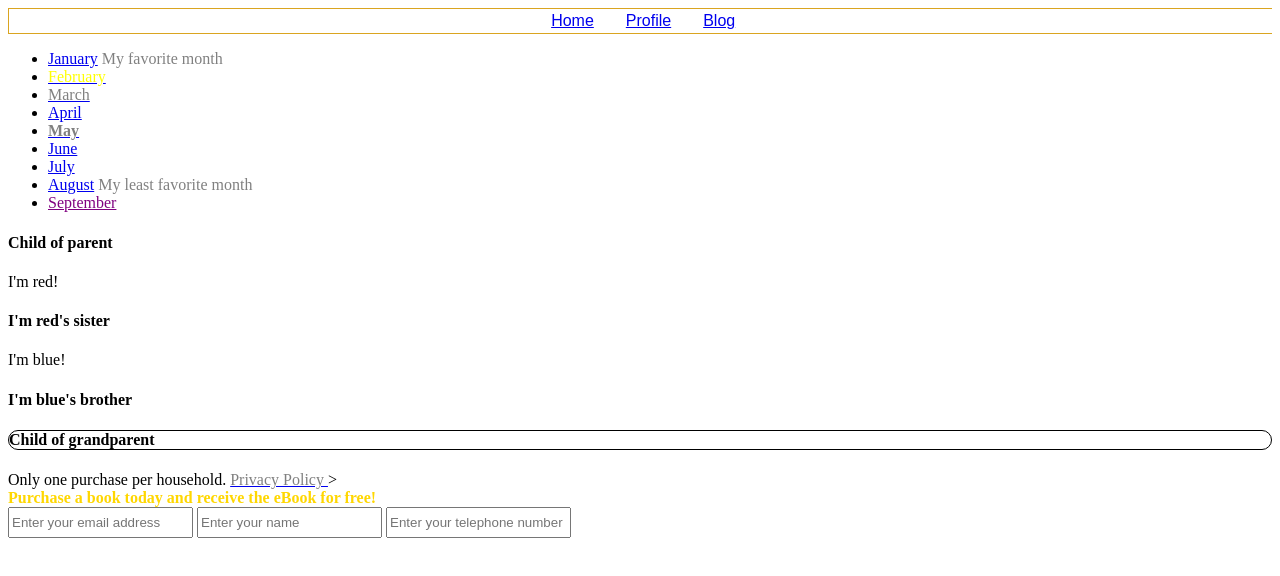
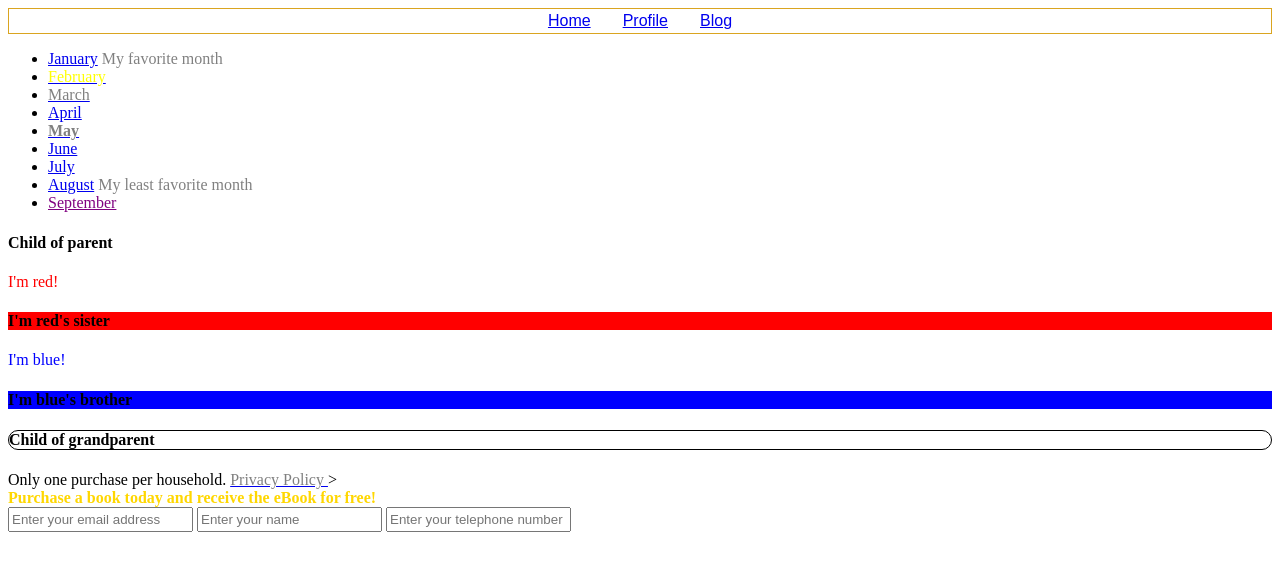
Before and after one commit to omomotyuk/NSS.1-03.CSS_Selectors, a plain HTML site: page index.html in a window 1280 px wide. Drawn offline with Linux system fonts and the light colour scheme; files that its build step writes are made by us from their sources.

Commit message:
final version was added :)

```diff
--- a/css/selectors.css
+++ b/css/selectors.css
@@ -1,4 +1,13 @@
-/* The header element should have a 1px, goldenrod border. */
+*, *:before, *:after {
+    box-sizing: inherit;
+}
+
+/* The CSS box-sizing property allows us to include the padding and border in an element's total width and height. */
+html {
+    box-sizing: border-box;
+}
+
+/* 1. The header element should have a 1px, goldenrod border. */
 header {
     border: 1px solid goldenrod;
 }
@@ -7,7 +16,7 @@ ul {
     align-items: center;
 }
 
-/* Convert the ul in the navigation element into a series of horizontal links with # as the href value, without bullets, and have some space between them horizontally. */
+/* 2. Convert the ul in the navigation element into a series of horizontal links with # as the href value, without bullets, and have some space between them horizontally. */
 nav {
     background-color: white;
     display: flex;
@@ -23,7 +32,7 @@ nav a {
     margin: .2em 1em 0px 1em;
 }
 
-/* Any text in an element with class "disabled" should be colored grey, unless it is an attribute of an anchor tag. If it is an attribute of an anchor tag, it should be colored purple.*/
+/* 4. Any text in an element with class "disabled" should be colored grey, unless it is an attribute of an anchor tag. If it is an attribute of an anchor tag, it should be colored purple.*/
 .disabled {
     color: grey;
 }
@@ -32,19 +41,32 @@ a.disabled {
     color: purple;
 }
 
-/* Any text inside an element with a class of "active" should be colored yellow */
+/* 5. Any text inside an element with a class of "active" should be colored yellow */
 .active {
     color: yellow;
 }
 
-/* Make the "I'm red" text colored red. */
+/* 8. Make the "I'm red" text colored red. */
+.parent div:first-child {
+    color: red;
+}
 
-/* Make the "I'm blue" text colored blue. */
-.parent div + div {
+/* 9. Make the "I'm blue" text colored blue. */
+.parent div:nth-child(3) {
     color: blue;
 }
 
-/* Any h4 that is a direct child of grandparent should have a 1px border with rounded corners. */
+/* 10. The sibling h4 of the red element should have a background color of red. */
+.parent h4:nth-child(2) {
+    background: red;
+}
+
+/* 11. The sibling h4 of the blue element should have background color of blue. */
+.parent h4:nth-of-type(2) {
+    background: blue;
+}
+
+/* 12. Any h4 that is a direct child of grandparent should have a 1px border with rounded corners. */
 .grandparent > h4 {
     border: 1px solid black;
     border-bottom-left-radius: 10px;
@@ -53,13 +75,13 @@ a.disabled {
     border-top-right-radius: 10px;
 }
 
-/* Elements with a class of promo should have bold text that is also colored gold. */
+/* 13. Elements with a class of promo should have bold text that is also colored gold. */
 .promo {
     font-weight: bold;
     color: gold;
 }
 
-/* Without adding any other attributes to the input fields in the footer, write a CSS selector that makes any text input field have a height of 25px. */
+/* 14. Without adding any other attributes to the input fields in the footer, write a CSS selector that makes any text input field have a height of 25px. */
 footer input {
     height: 25px;
 }
--- a/index.html
+++ b/index.html
@@ -4,21 +4,20 @@
     <meta charset="UTF-8">
     <meta name="viewport" content="width=device-width, initial-scale=1.0">
     <meta http-equiv="X-UA-Compatible" content="ie=edge">
-    <link rel="stylesheet" type="text/css" href="selectors.css">
+    <link rel="stylesheet" type="text/css" href="css/selectors.css">
     <title>Document</title>
 </head>
 <body>
 
     <header>
-      <nav> <!-- Ensure that the navigation is semantically marked as such (i.e. wrap it in the correct HTML tag). -->
+      <nav> <!-- 3. Ensure that the navigation is semantically marked as such (i.e. wrap it in the correct HTML tag). -->
           <div><a href="#">Home</a></div>
           <div><a href="#">Profile</a></div>
           <div><a href="#">Blog</a></div>
       </nav>
-
     </header>
 
-    <article> <!-- Section elements should be contained within an article element. -->
+    <article> <!-- 6. Section elements should be contained within an article element. -->
 
       <section>
         <div class="month-list">
@@ -70,7 +69,7 @@
             <h4>Child of parent</h4>
             <div>
               <div>I'm red!</div>
-              <h4>I'm red's sister</h4> <!-- There are two missing closing tags in this document. Make sure you add them back in. -->
+              <h4>I'm red's sister</h4> <!-- 7. There are two missing closing tags in this document. Make sure you add them back in. -->
               <div>I'm blue!</div>
               <h4>I'm blue's brother</h4>
             </div>
@@ -85,7 +84,7 @@
 
         <div class="disclaimer">
           Only one purchase per household.
-          <a href="#"> <!-- There are two missing closing tags in this document. Make sure you add them back in. -->
+          <a href="#"> <!-- 7. There are two missing closing tags in this document. Make sure you add them back in. -->
             <span class="footer-link">
               <span class="disabled">
                 Privacy Policy
@@ -99,9 +98,9 @@
         </div>
 
         <span>
-            <input type="text" name="email" placeholder="Enter your email address">
-            <input type="text" name="name" placeholder="Enter your name">
-            <input type="tel" name="telephone" placeholder="Enter your telephone number">
+          <input type="text" name="email" placeholder="Enter your email address">
+          <input type="text" name="name" placeholder="Enter your name">
+          <input type="tel" name="telephone" placeholder="Enter your telephone number">
         </span>
 
       </footer>
```
